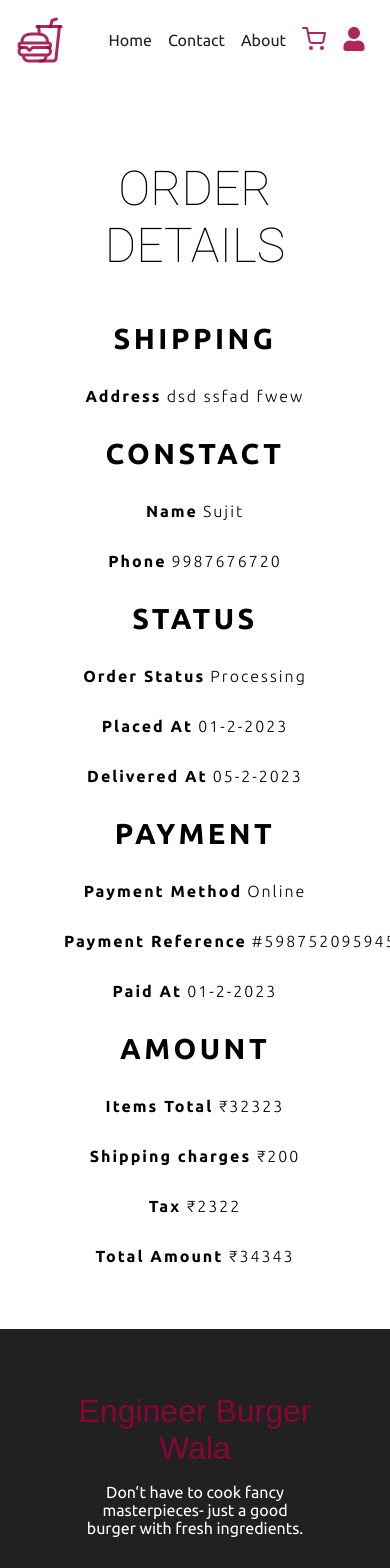
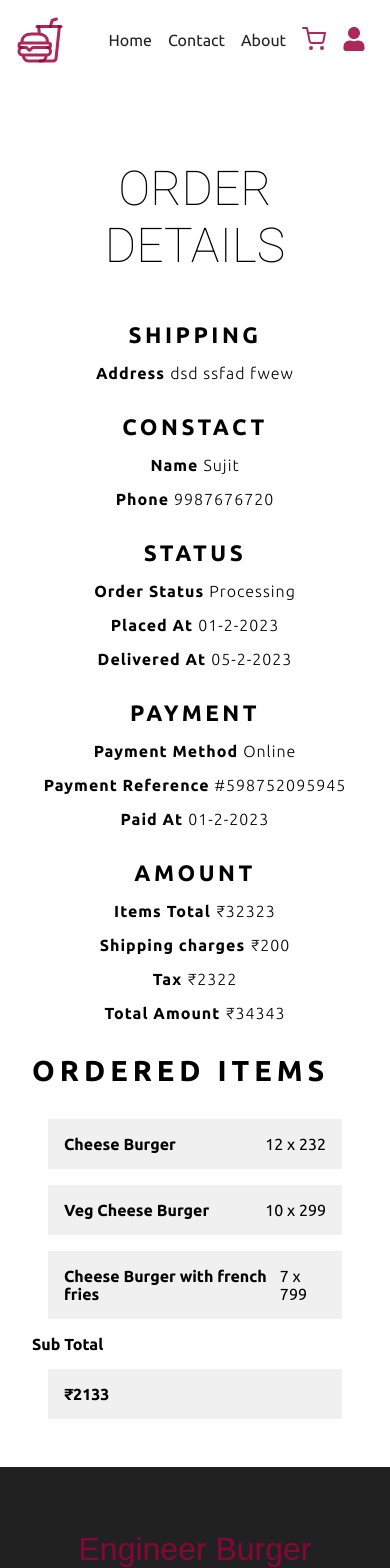
Before and after one commit to sujitChougule/Engineer-Burger-Wala, a React (Create React App) app in the folder frontend/: page /order/1 in a window 390 px wide. Shown: the top 1568 px of the page. Built offline with nearby package versions, Linux system fonts and the light colour scheme.

Commit message:
created frontend page for order details

```diff
--- a/frontend/src/components/myOrder/OrderDetails.jsx
+++ b/frontend/src/components/myOrder/OrderDetails.jsx
@@ -78,6 +78,34 @@ const OrderDetails = () => {
                     ₹{34343}
                 </p>
             </div>
+
+
+            <article>
+                <h1>Ordered Items</h1>
+                    <div>
+                        <h4>Cheese Burger</h4>
+                        <div>
+                            <span>{12}</span> x <span>{232}</span>
+                        </div>
+                    </div>
+
+                    <div>
+                        <h4>Veg Cheese Burger</h4>
+                        <div>
+                            <span>{10}</span> x <span>{299}</span>
+                        </div>
+                    </div>
+
+                    <div>
+                        <h4>Cheese Burger with french fries</h4>
+                        <div>
+                            <span>{7}</span> x <span>{799}</span>
+                        </div>
+                    </div>
+
+                    <h4 style={{fontWeight:800,}}>Sub Total</h4>
+                    <div style={{fontWeight:800,}}>₹{2133}</div>
+            </article>
         </main>
     </section>
   )
--- a/frontend/src/styles/orderDetails.scss
+++ b/frontend/src/styles/orderDetails.scss
@@ -33,5 +33,37 @@
                 }
             }
         }
+        >article{
+            >h1{
+                font-size: 1.8rem;
+                text-transform: uppercase;
+                letter-spacing: 5px;
+                margin: 2rem 0;
+
+            }
+            >div{
+                background-color: rgba(240,240,240);
+                margin: 1rem;
+                display: flex;
+                align-items: center;
+                justify-content: space-between;
+                padding: 1rem;
+            }
+        }
     }
 }
+
+@media screen and (max-width:600px) {
+    .orderDetails{
+        >main >div{
+            >h1{
+                font-size: 1.4rem;
+            }
+            >p{
+                letter-spacing: 1px;
+                font-size: 1rem;
+                margin: 1rem 0;
+            }
+        }
+    }
+}
```
